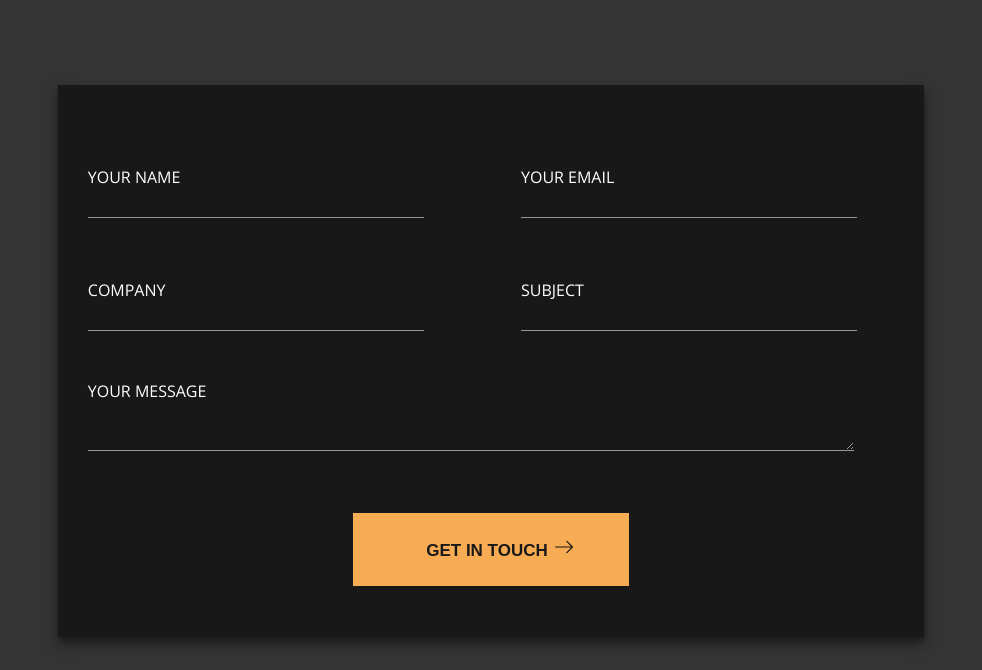
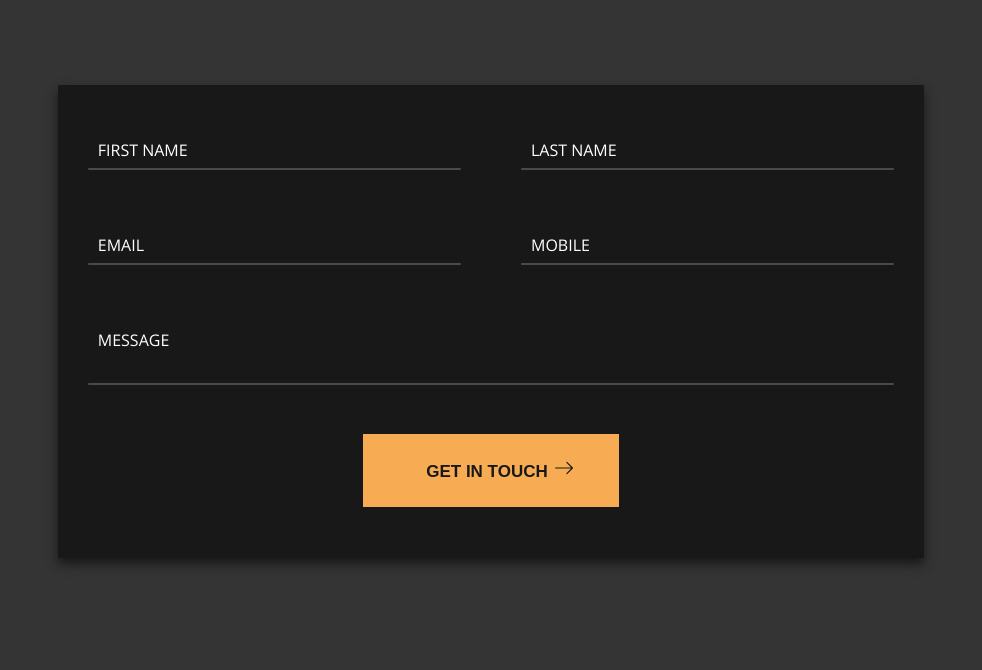
Before and after one commit to interika/Fusion, a website: page app/index.html in a window 1280 px wide. Shown: the part 5292-5962 px from the top of the page, without its empty margins (149-1131 px from the left). Drawn offline with nearby package versions, Linux system fonts and the light colour scheme; a script that the page names is missing.

Commit message:
form ready

```diff
--- a/app/index.html
+++ b/app/index.html
@@ -416,39 +416,54 @@
           <div class="contact__title">Let’s talk about the project</div>
 
           <form action="" class="contact__form">
-            <div class="form">
-              <div class="form__name">
-                <label for="contactName">Your Name</label>
-                <p>
-                  <input
-                    type="text"
-                    name="name"
-                    id="contactName"
-                    class="contact__form_name"
-                  />
-                </p>
+            <div class="form__row">
+              <div class="form__col">
+                <div class="inputBox">
+                  <input type="text" name="" required="required" />
+                  <span class="inputBox__text">First Name</span>
+                  <span class="inputBox__line"></span>
+                </div>
               </div>
-              <div class="form__email">
-                <label for="contactEmail">Your email</label>
-                <p><input type="email" name="email" id="contactEmail" /></p>
+              <div class="form__col">
+                <div class="inputBox">
+                  <input type="text" name="" required="required" />
+                  <span class="inputBox__text">Last Name</span>
+                  <span class="inputBox__line"></span>
+                </div>
               </div>
-              <div class="form__company">
-                <label for="contactCompany">company</label>
-                <p><input type="text" name="company" id="contactCompany" /></p>
+            </div>
+            <div class="form__row">
+              <div class="form__col">
+                <div class="inputBox">
+                  <input type="text" name="" required="required" />
+                  <span class="inputBox__text">Email </span>
+                  <span class="inputBox__line"></span>
+                </div>
               </div>
-              <div class="form__subj">
-                <label for="contactSubj">Subject</label>
-                <p><input type="text" name="subject" id="contactSubj" /></p>
+              <div class="form__col">
+                <div class="inputBox">
+                  <input type="text" name="" required="required" />
+                  <span class="inputBox__text">Mobile</span>
+                  <span class="inputBox__line"></span>
+                </div>
               </div>
-              <div class="form__message">
-                <label for="contactMessage">your message</label>
-                <p><textarea name="text" id="contactMessage"></textarea></p>
+            </div>
+            <div class="form__row">
+              <div class="form__col">
+                <div class="inputBox textarea">
+                  <textarea required="required"></textarea>
+                  <span class="inputBox__text">Message</span>
+                  <span class="inputBox__line"></span>
+                </div>
               </div>
-              <button>
-                  get in touch<img src="img/arrow-rig.svg" alt="arrow" />
-              </button>
             </div>
-
+            <div class="form__row">
+              <div class="form__col form_btn">
+                  <button class="form__button">
+                      get in touch<img src="img/arrow-rig.svg" alt="arrow" />
+                  </button>
+              </div>
+            </div>
           </form>
 
           <div class="contact__data">
@@ -487,6 +502,7 @@
       type="text/javascript"
       src="//cdn.jsdelivr.net/npm/slick-carousel@1.8.1/slick/slick.min.js"
     ></script>
+    <script src="https://rawgit.com/jackmoore/autosize/master/dist/autosize.min.js"></script>
     <script src="js/main.js"></script>
   </body>
 </html>
--- a/app/js/main.js
+++ b/app/js/main.js
@@ -14,14 +14,6 @@ $(function(){
         dots:true
     })
 
-    $("input").on("focus", function(){
-        $(this).addClass("focus");
-    })
 
-    $("input").on("blur", function(){
-        if($(this).val() == "")
-        $(this).removeClass("focus");
-    })
-
-
+    autosize(document.querySelector('textarea'));
 })
--- a/app/scss/_global.scss
+++ b/app/scss/_global.scss
@@ -17,7 +17,3 @@ a{
 *{
     box-sizing: border-box;
 }
-
-.focus{
-    border-bottom: 1px solid $yell;
-}
--- /dev/null
+++ b/app/scss/form.scss
@@ -0,0 +1,135 @@
+@import "vars";
+
+
+.contact__form {
+    width: 76%;
+    background: #181818;
+    margin-bottom: 115px;
+    box-shadow: 0 6px 10px #181818;
+  }
+.form__row {
+    position: relative;
+    width: 100%;
+    display: grid;
+    grid-template-columns: repeat(auto-fit, minmax(300px, 1fr));
+  }
+  .form__row .form__col {
+    position: relative;
+    width: 100%;
+    padding: 0 30px;
+    margin: 30px 0 10px;
+    transition: 0.5s;
+    padding-top: 15px;
+  }
+  .inputBox {
+    position: relative;
+    width: 100%;
+    height: 40px;
+    color: $yell;
+  }
+  .inputBox input,
+  .inputBox.textarea textarea
+   {
+    position: absolute;
+    width: 100%;
+    height: 100%;
+    background: transparent;
+    box-shadow: none;
+    border: none;
+    outline: none;
+    font-size: 18px;
+    padding: 0 10px;
+    z-index: 1;
+    color: #fff;
+  }
+  .inputBox.textarea textarea{
+    position: relative;
+  }
+  .inputBox .inputBox__text {
+      position: absolute;
+      top: 0;
+      left: 0;
+      line-height: 40px;
+      font-size: 16px;
+      padding:0 10px;
+      display: block;
+      transition: 0.5s;
+      pointer-events: none;
+      text-transform: uppercase;
+  }
+  .inputBox input:focus + .inputBox__text ,
+  .inputBox input:valid + .inputBox__text
+  {
+      color: $yell;
+      top: -35px;
+      left: -10px;
+  }
+  .inputBox .inputBox__line{
+      position: absolute;
+      bottom: 0;
+      display: block;
+      width: 100%;
+      height: 2px;
+      background: #4a4a4a;
+      transition: 0.5s;
+      border-radius: 1px;
+      pointer-events: none;
+  }
+  .inputBox input:focus ~ .inputBox__line,
+  .inputBox input:valid ~ .inputBox__line{
+      height: 100%;
+  }
+  .inputBox.textarea{
+      position: relative;
+      width: 100%;
+      height: 100%;
+      padding: 10px 0;
+  }
+  .inputBox.textarea textarea{
+      height: 100%;
+      resize: none;
+  }
+  .inputBox textarea:focus + .inputBox__text,
+  .inputBox textarea:valid + .inputBox__text
+  {
+    color: $yell;
+      top: -35px;
+      left: -10px;
+  }
+  .inputBox textarea:focus ~ .inputBox__line,
+  .inputBox textarea:valid ~ .inputBox__line{
+      height: 100%;
+  }
+
+  button {
+    background: $yell;
+    text-transform: uppercase;
+    color: #181818;
+    font-weight: 700;
+    font-size: 17px;
+    border: none;
+    width: 32%;
+    margin: auto;
+    margin-top: 38px;
+    grid-column: 1/3;
+    text-align: center;
+    padding: 25px 30px 25px 47px;
+    border: 1px solid #181818;
+    img {
+      width: 18px;
+      margin-left: 7px;
+    }
+    &:hover{
+      color: $yell;
+      background: #181818;
+      border: 1px solid $yell;
+    }
+  }
+  .form__col.form_btn{
+      display: flex;
+      justify-content: center;
+      align-items: center;
+      padding-top: 0;
+      margin-top: 0;
+      margin-bottom: 50px;
+  }
--- a/app/scss/style.scss
+++ b/app/scss/style.scss
@@ -4,6 +4,7 @@
 @import "vars";
 @import "fonts";
 @import "global";
+
 
 * {
   margin: 0;
@@ -547,71 +548,8 @@ nav {
     font-size: 24px;
   }
 }
-.contact__form {
-  width: 76%;
-  background: #181818;
-  margin-bottom: 115px;
-  box-shadow: 0 6px 10px #181818;
-}
-.form {
-  display: grid;
-  grid-template-columns: 1fr 1fr;
-  grid-template-rows: 1fr 1fr 1fr 1fr;
-  justify-content: center;
-  align-items: center;
-  margin: 50px 0;
-  &__name,
-  &__email,
-  &__company,
-  &__subj,
-  &__message {
-    margin: 0 30px;
-  }
-}
-input,
-textarea {
-  background: transparent;
-  border: none;
-  width: 90%;
-  border-bottom: 1px solid #969696;
-  padding: 4px 0;
-  font-size: 18px;
-}
-label {
-  text-transform: uppercase;
-  margin-top: 60px;
-}
-textarea {
-  scroll: none;
-  width: 95%;
-}
-.form__message {
-  grid-column: 1/3;
-}
-button {
-  background: $yell;
-  text-transform: uppercase;
-  color: #181818;
-  font-weight: 700;
-  font-size: 17px;
-  border: none;
-  width: 32%;
-  margin: auto;
-  margin-top: 38px;
-  grid-column: 1/3;
-  text-align: center;
-  padding: 25px 30px 25px 47px;
-  border: 1px solid #181818;
-  img {
-    width: 18px;
-    margin-left: 7px;
-  }
-  &:hover{
-    color: $yell;
-    background: #181818;
-    border: 1px solid $yell;
-  }
-}
 
 
+
+@import "form";
 @import "media";
```
Also changed, not shown: app/css/form.min.css (added), app/css/style.min.css.
